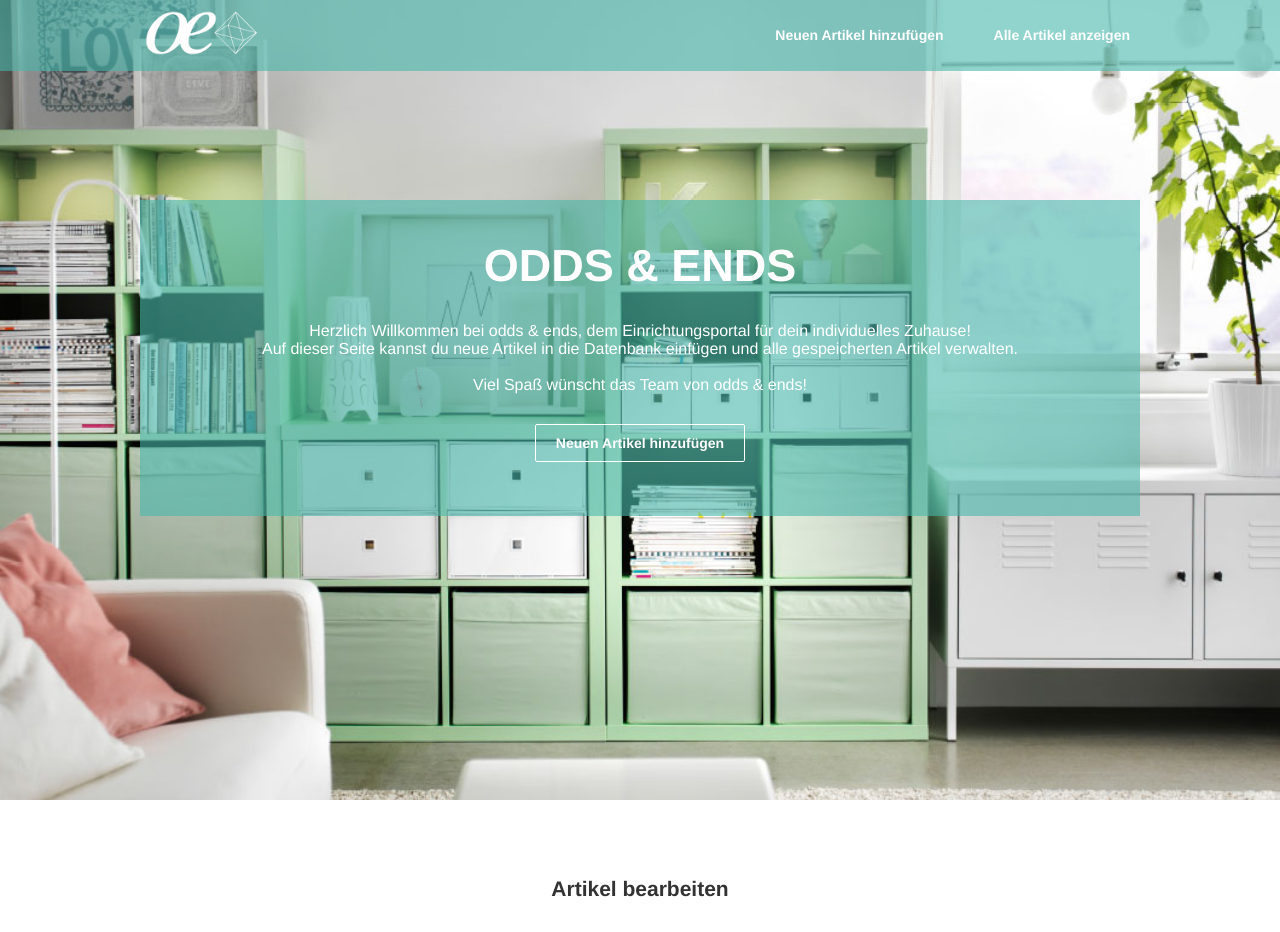
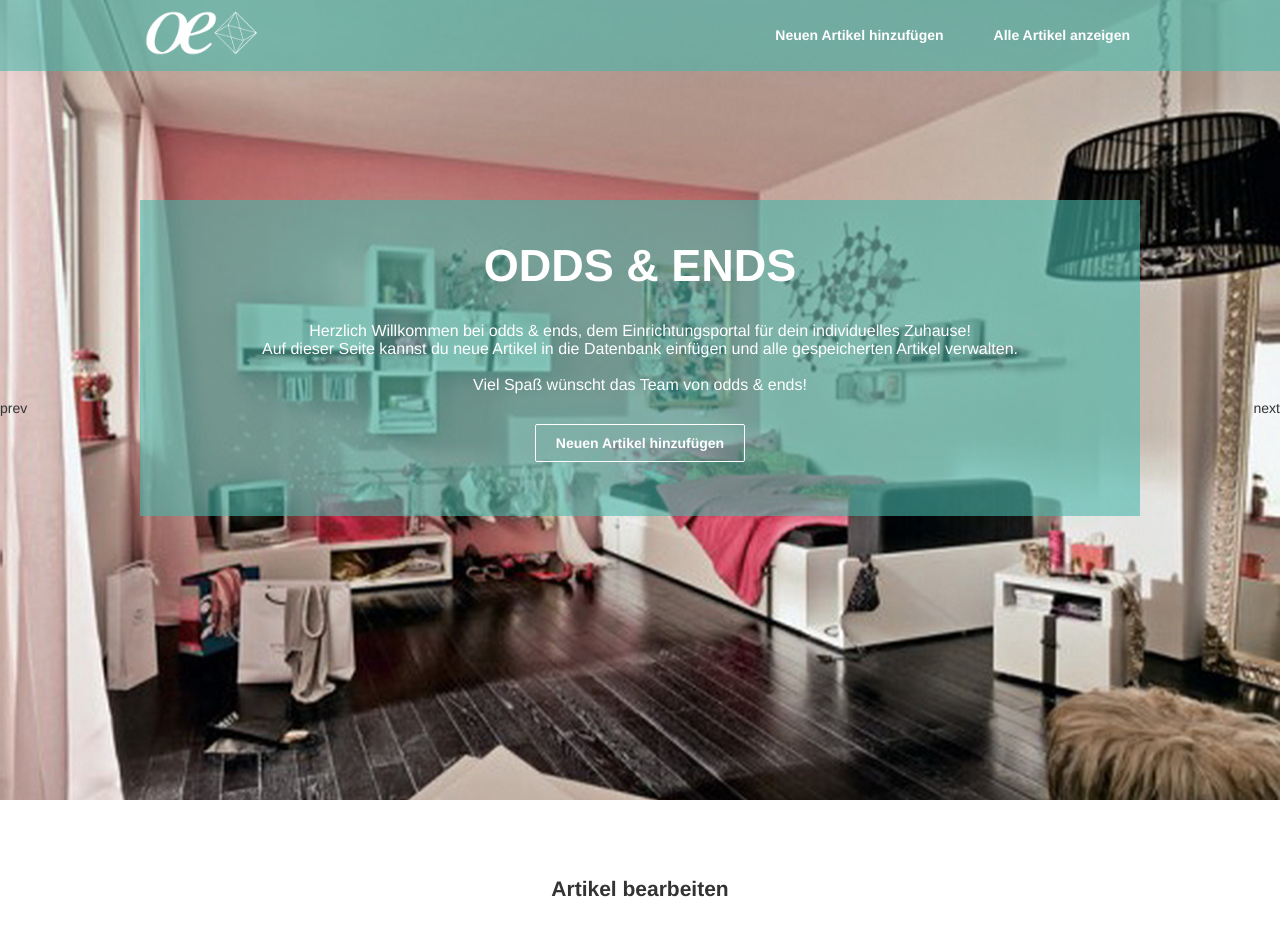
Before and after one commit to schubalibre/mme, a PHP site: page / in a window 1280 px wide. Shown: the top 932 px of the page. Run offline with PHP 8.4, Linux system fonts and the light colour scheme; some libraries are stand-ins or nearby versions.

Commit message:
SliderCarousel implementiert, beim suchen die Entertaste deaktiviert

```diff
--- a/css/main.css
+++ b/css/main.css
@@ -156,6 +156,7 @@ footer {
     background: rgba(72, 183, 172, 0.6);
     color: white;
     text-align: center;
+    z-index: 100;
 }
 
 #article-top .caption-box h1 {
@@ -176,25 +177,74 @@ footer {
     height: 100vh;
     width: 100%;
     overflow: hidden;
+    position: relative;
 }
 
-#article-top #background-carousel ul{
-    width: 100000px;
-    height:100%;
-    padding: 0;
-    margin:0;
+/************** slider-carousel *******************/
+
+.slider-carousel img{
+    display: none;
 }
 
-#article-top #background-carousel ul li{
-    padding: 0;
-    margin:0;
-    list-style: none;
-    float: left;
-    width: 100vw;
-    height:100vh;
+.slider-carousel a.slider{
+    height: 100%;
+    width:100%;
+    display: block;
+    bottom: 0;
+    text-decoration: none;
+    position: absolute;
+    top: 0;
+    left: 0;
+    opacity: 0;
+    z-index: 0;
     background-repeat: no-repeat;
-    background-position: center center;
+    background-position: 50% 50%;
     background-size: cover;
+    text-indent: -9999px;
+    transition: transform 2000ms ease-out;
+    transform: translateX(0px);
+}
+
+.slider-carousel a.active{
+    opacity: 1;
+    z-index: 1;
+}
+
+.slider-carousel a.prev{
+    transform: translateX(-100%);
+}
+
+.slider-carousel a.next{
+    transform: translateX(100%);
+}
+
+.slider-carousel.nextSlide a.prev{
+    opacity:1;
+}
+
+.slider-carousel.prevSlide a.next{
+    opacity:1;
+}
+
+.slider-carousel a.nav-next,
+.slider-carousel a.nav-prev{
+    position: absolute;
+    z-index: 1000;
+    top:50%;
+    cursor: pointer;;
+}
+
+.slider-carousel a.nav-next{
+    right: 0;
+}
+
+.slider-carousel a.nav-prev{
+    left: 0;
+}
+
+.slider-carousel a.nav-next:hover,
+.slider-carousel a.nav-prev:hover{
+    color:white;
 }
 
 /************** article-form css **************/
@@ -304,7 +354,7 @@ footer {
     list-style: none;
 }
 
-/*#mapResult option:first-child{
+#mapResult option:first-child{
     border-top:none;
 }
 
@@ -312,7 +362,7 @@ footer {
     color:white;
     background: #999;
     cursor: pointer;
-}*/
+}
 
 #article-form img {
     width: auto;
--- a/index.html
+++ b/index.html
@@ -40,14 +40,12 @@
         </div>
     </div>
     <div id="background-carousel" class="clearfix">
-        <ul>
-            <li style="background-image: url('img/room2.jpg')"></li>
-            <li style="background-image: url('img/room3.jpg')"></li>
-            <li style="background-image: url('img/room2.jpg')"></li>
-            <li style="background-image: url('img/room3.jpg')"></li>
-            <li style="background-image: url('img/room2.jpg')"></li>
-            <li style="background-image: url('img/room3.jpg')"></li>
-        </ul>
+        <img src="img/room.jpg"/>
+        <img src="img/room2.jpg"/>
+        <img src="img/room3.jpg"/>
+        <img src="img/room4.jpg"/>
+        <img src="img/room5.jpg"/>
+        <img src="img/room6.jpg"/>
     </div>
 </div>
 <div class="content">
--- a/js/main.js
+++ b/js/main.js
@@ -1,37 +1,16 @@
+// ruf die Funktion init nach dem fertigen Laden der Seite auf
 window.addEventListener('load', init, false);
 
+// rut alle weiteren Funktionen auf
 function init() {
-    backgroundCarousel();
+    sliderCarousel.init("background-carousel");
     scrollNav();
     initMap();
     tablefilter.init("search-bar");
+
 }
 
-function backgroundCarousel(){
-
-    var div = document.getElementById("background-carousel"),
-        ul = div.getElementsByTagName("ul"),
-        lis = ul[0].getElementsByTagName("li");
-
-    var x = 0;
-    setInterval(function() {
-
-        var i = div.scrollLeft;
-        var scrollLeft = setInterval(function() {
-            div.scrollLeft = i;
-            i += 10;
-            if(i >= lis[x].offsetLeft) clearInterval(scrollLeft)
-        },1);
-
-        x++;
-        if(x>=lis.length){
-            x=0;
-            i=0;
-        }
-
-    }, 3000);
-}
-
+// wenn wir über unser Titelbild herausscrollen wird die nav Leiste verkleinert
 function scrollNav() {
 
     var scrollTop = document.body.scrollTop || document.documentElement.scrollTop;
@@ -52,6 +31,7 @@ function scrollNav() {
     });
 }
 
+// initialisiert unsere Karte
 function initMap() {
     var map = new google.maps.Map(document.getElementById('map'), {
         zoom: 11,
@@ -64,6 +44,7 @@ function initMap() {
     });
 }
 
+// ermöglicht das uchen von Adressen und gibt Vorschläge
 function geocodeAddress(geocoder, resultsMap) {
 
     var input = document.getElementById('address'),
@@ -75,7 +56,6 @@ function geocodeAddress(geocoder, resultsMap) {
             if (status === google.maps.GeocoderStatus.OK) {
 
                 input.style.borderColor = "#999";
-console.log(datalist);
                 // reset all list elements
                 datalist.innerHTML = '';
                 datalist.style.display = "block";
@@ -105,7 +85,7 @@ console.log(datalist);
 }
 
 var marker;
-
+// setzt den Marker auf der GoogleKarte
 function setMarker(resultsMap, result) {
 
     if(typeof marker != "undefined") marker.setMap(null);
@@ -118,6 +98,7 @@ function setMarker(resultsMap, result) {
     });
 }
 
+// filtert die Tabele nach gesuchten Begriffe
 var tablefilter = new function () {
 
     this.filter = function () {
@@ -144,7 +125,148 @@ var tablefilter = new function () {
 
     this.init = function (elementId) {
         var input = document.getElementById(elementId);
+
+        var form = input.parentElement;
+
+        if(form.nodeName === "FORM"){
+            form.addEventListener('submit',function(event){
+                event.preventDefault();
+                return false;
+            },false);
+        }
+
         input.addEventListener("keyup", this.filter, true);
     }
+};
 
+// generiert das SilderCarousel
+var sliderCarousel = new function(){
+
+    var carousel = null,
+        carouselClass,
+        ankers = [],
+        activeSlide,
+        nextSlide,
+        prevSlide,
+        clickable = true;
+
+    this.init = function(elementId){
+        carousel = document.getElementById(elementId);
+        carousel.className = carousel.className + " slider-carousel"
+        carouselClass = carousel.className;
+        this.generateCarousel();
+    }
+
+    this.nextSlideAction = function(){
+
+        if (!clickable) return false;
+
+        clickable = false;
+
+        carousel.className = carouselClass + " nextSlide";
+
+        var active = ankers[activeSlide];
+        active.className = "slider prev";
+        active.addEventListener('transitionend', function (event) {
+            carousel.className = carouselClass;
+            clickable = true;
+        }, false);
+
+        var next = ankers[nextSlide];
+        next.className = "slider active";
+
+        var prev = ankers[prevSlide];
+        prev.className = "slider";
+
+        var newNext = ankers[(nextSlide + 1 >= ankers.length) ? 0 : nextSlide + 1];
+        newNext.className = "slider next";
+
+        prevSlide = activeSlide;
+        activeSlide = nextSlide;
+        nextSlide = (nextSlide + 1 >= ankers.length) ? 0 : nextSlide + 1;
+
+        return false
+    }
+
+    this.prevSlideAction = function() {
+
+        if (!clickable) return false;
+
+        clickable = false;
+
+        carousel.className = carouselClass + " prevSlide";
+
+        var active = ankers[activeSlide];
+        active.className = "slider next";
+        active.addEventListener('transitionend', function (event) {
+            carousel.className = carouselClass;
+            clickable = true;
+        }, false);
+
+        var next = ankers[nextSlide];
+        next.className = "slider";
+
+        var prev = ankers[prevSlide];
+        prev.className = "slider active";
+
+        var newPrev = ankers[(prevSlide - 1 < 0 ) ? ankers.length - 1 : prevSlide - 1];
+        newPrev.className = "slider prev";
+
+        nextSlide = activeSlide;
+        activeSlide = prevSlide;
+        prevSlide = (prevSlide - 1 < 0 ) ? ankers.length - 1 : prevSlide - 1;
+
+        return false
+    }
+
+    this.generateCarousel = function(){
+        var carouselChildren = this._toArray(carousel.children);
+        carousel.innerHTML = null;
+
+        var prev = document.createElement("a");
+        prev.className = "nav-prev";
+        prev.appendChild(document.createTextNode("prev"));
+        prev.addEventListener('click',this.prevSlideAction,false);
+
+        var next = document.createElement("a");
+        next.className = "nav-next";
+        next.appendChild(document.createTextNode("next"));
+        next.addEventListener('click',this.nextSlideAction,false);
+
+        carousel.appendChild(prev);
+
+        Array.prototype.forEach.call(carouselChildren, function(children, i) {
+            var anker = document.createElement("a"),
+                img = new Image(),
+                transX = carousel.offsetWidth * i;
+
+            img.setAttribute('src', children.getAttribute('src'));
+            img.onload = function() {
+
+                anker.style.backgroundImage = 'url(' + children.getAttribute('src') + ')';
+
+                anker.className = "slider";
+
+                if(i == 0) {
+                    anker.className = anker.className + " active";
+                    activeSlide = i;
+                }else if(i == 1){
+                    anker.className = anker.className + " next";
+                    nextSlide = i;
+                }else if(i == carouselChildren.length - 1){
+                    anker.className = anker.className + " prev";
+                    prevSlide = i;
+                }
+            }
+
+            carousel.appendChild(anker);
+            ankers.push(anker);
+        });
+
+        carousel.appendChild(next);
+    }
+
+    this._toArray = function(obj) {
+        return Array.prototype.slice.call(obj);
+    }
 };
```
Also changed, not shown: slider.html (added, +239 -0 lines), img/2015-03-01_1512.png (deleted), img/room5.jpg (renamed from img/black-white-yellow-living-room-inspiration-extravagant-0-on-home-design.jpg), img/room6.jpg (added).
